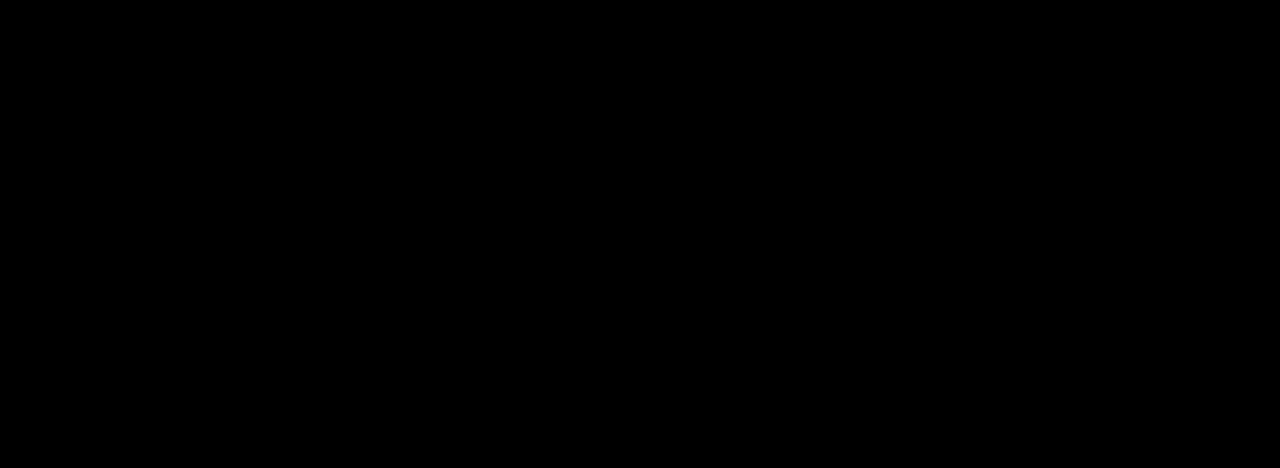
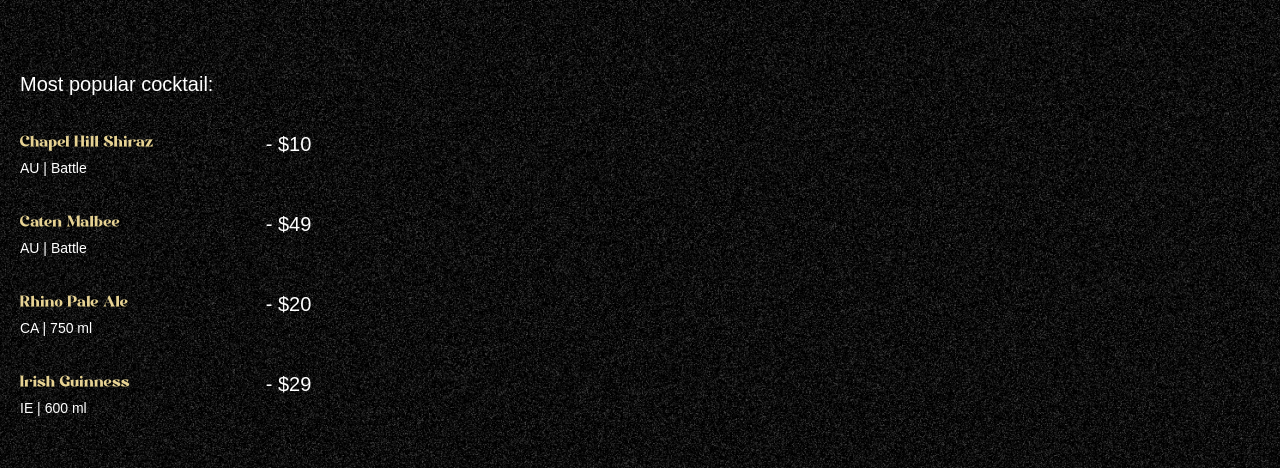
Before and after one commit to TienTran2001/gsap_cocktails, a React (Vite) app: page / in a window 1280 px wide. Shown: the part 890-1358 px from the top of the page. Built offline with nearby package versions, Linux system fonts and the light colour scheme; a web font is replaced by a local one.

Commit message:
Implement CockTails animation

```diff
--- a/src/App.tsx
+++ b/src/App.tsx
@@ -3,6 +3,7 @@
 import { SplitText } from 'gsap/SplitText';
 import Navbar from './components/Navbar.tsx';
 import Hero from './components/Hero.tsx';
+import CockTails from './components/CockTails.tsx';
 
 gsap.registerPlugin(ScrollTrigger, SplitText);
 
@@ -11,6 +12,7 @@
     <main>
       <Navbar />
       <Hero />
+      <CockTails />
     </main>
   );
 };
--- /dev/null
+++ b/src/components/CockTails.tsx
@@ -0,0 +1,54 @@
+import { useGSAP } from '@gsap/react';
+import gsap from 'gsap';
+import { cocktailLists } from '../constants';
+
+const CockTails = () => {
+  useGSAP(() => {
+    const parallaxTimeline = gsap.timeline({
+      scrollTrigger: {
+        trigger: '#cocktails',
+        start: 'top 30%',
+        end: 'bottom 80%',
+        scrub: true,
+      },
+    });
+
+    parallaxTimeline
+      .from('#c-left-leaf', {
+        x: -100,
+        y: 100,
+      })
+      .from('#c-right-leaf', {
+        x: 100,
+        y: 100,
+      });
+  }, []);
+
+  return (
+    <section id="cocktails" className="noisy">
+      <img src="/images/cocktail-left-leaf.png" alt="" id="c-left-leaf" />
+      <img src="/images/cocktail-right-leaf.png" alt="" id="c-right-leaf" />
+
+      <div className="list">
+        <div className="popular">
+          <h2 className="">Most popular cocktail: </h2>
+          <ul>
+            {cocktailLists.map((drink) => (
+              <li key={drink.name}>
+                <div className="md:me-28">
+                  <h3>{drink.name}</h3>
+                  <p>
+                    {drink.country} | {drink.detail}
+                  </p>
+                </div>
+                <span>- {drink.price}</span>
+              </li>
+            ))}
+          </ul>
+        </div>
+      </div>
+    </section>
+  );
+};
+
+export default CockTails;
```
